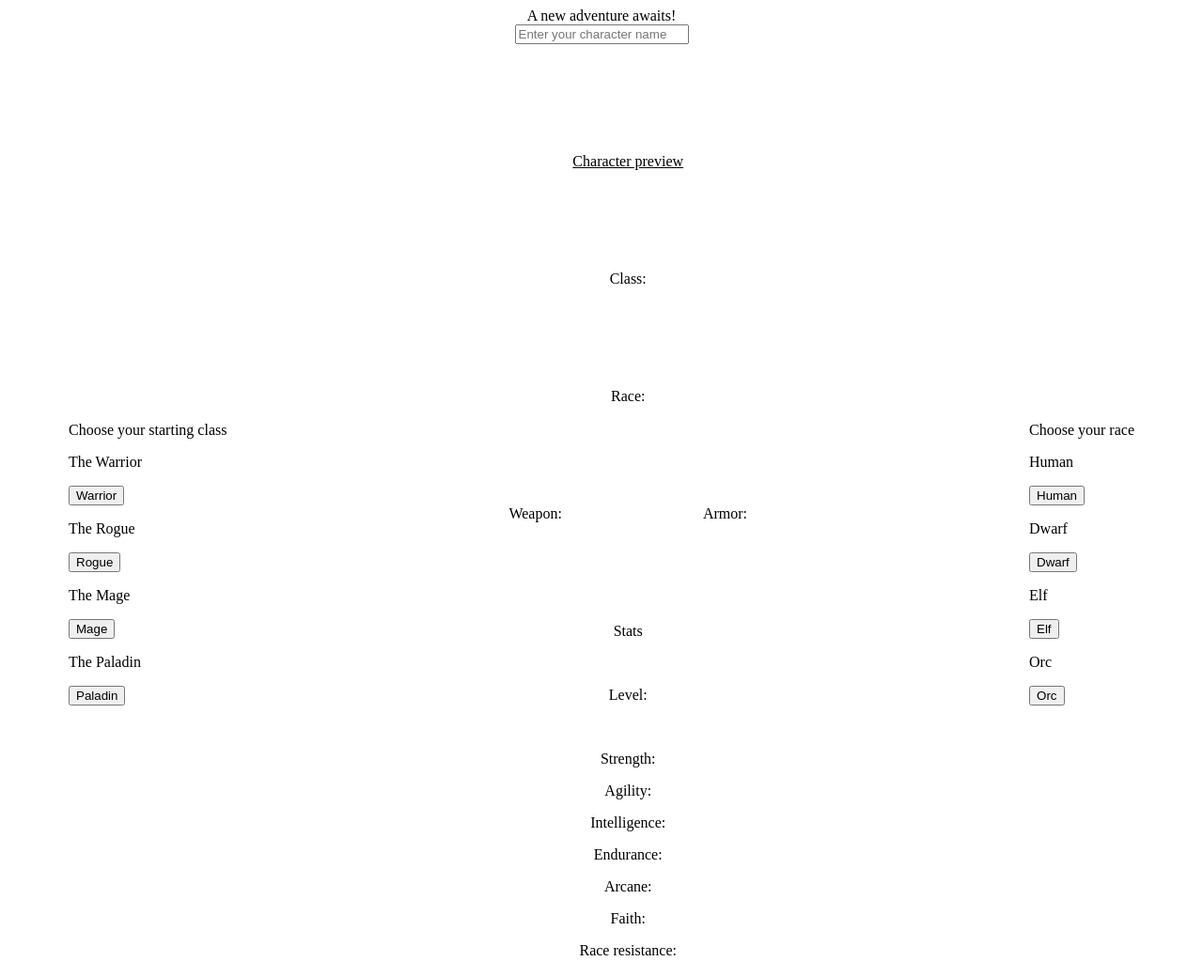
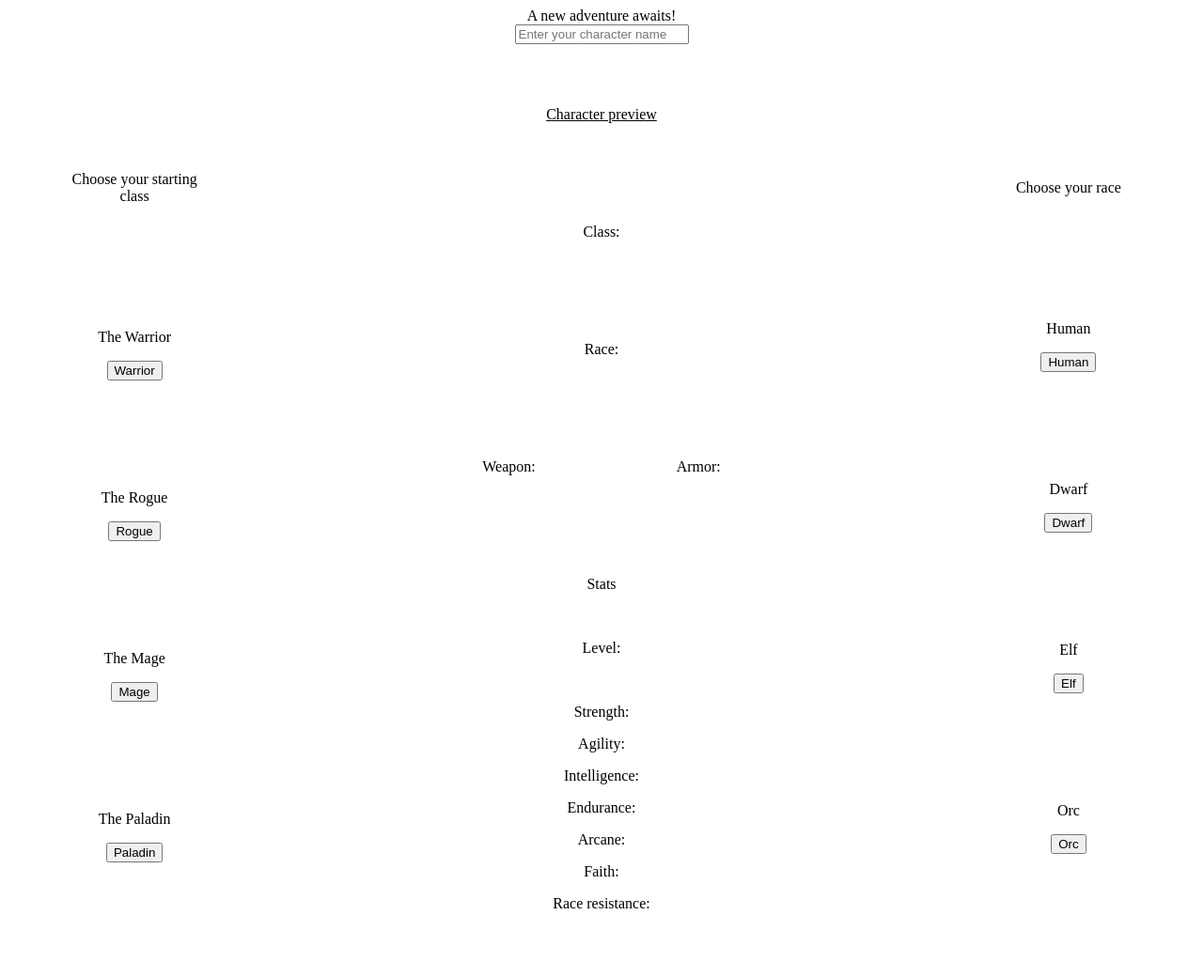
Before and after one commit to blubean11/DatabaseTermProject, a plain HTML site: page index.html in a window 1280 px wide. Shown: the top 1040 px of the page at 94% size. Drawn offline with Linux system fonts and the light colour scheme.

Commit message:
changed race and class container to ID

```diff
--- a/style.css
+++ b/style.css
@@ -7,14 +7,14 @@ body {
 .selection {
     display: flex;
     margin: 8px;
-    margin-top: 100px;
+    margin-top: 50px;
     margin-bottom: 100px;
     gap: 300px;
     align-items: center;
     flex: 1;
 }
 
-.classContainer {
+#classContainer {
     display: flex;
     flex-direction: column;
     text-align: center;
@@ -22,7 +22,7 @@ body {
     flex: 1;
 }
 
-.raceContainer {
+#raceContainer {
     display: flex;
     flex-direction: column;
     text-align: center;
```
